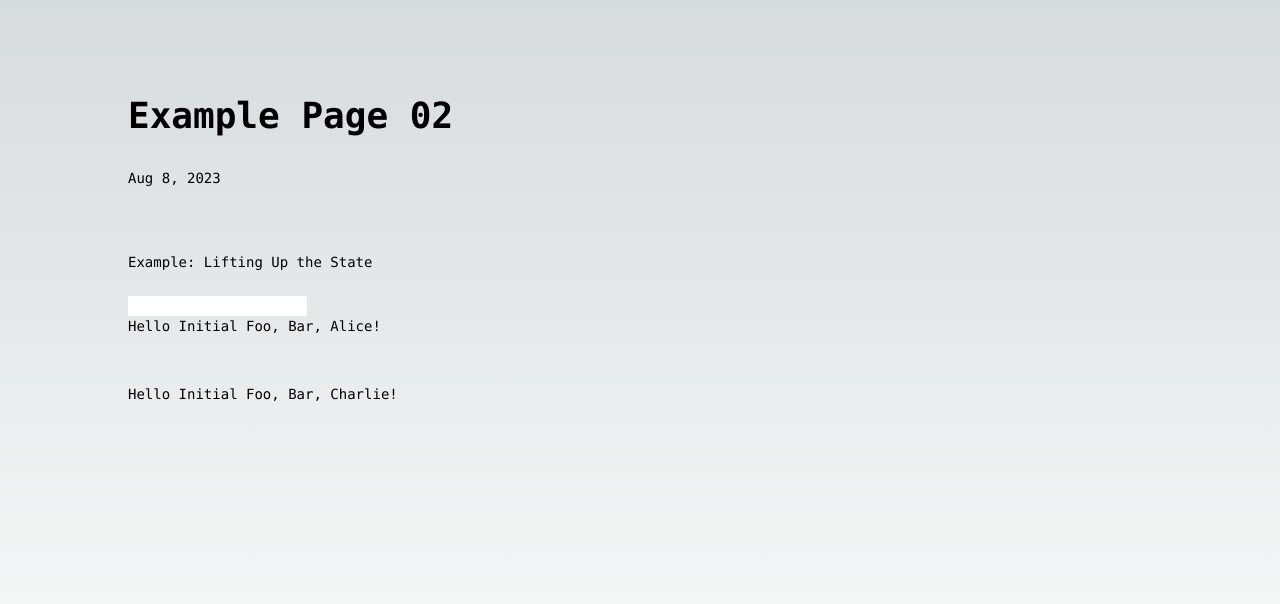
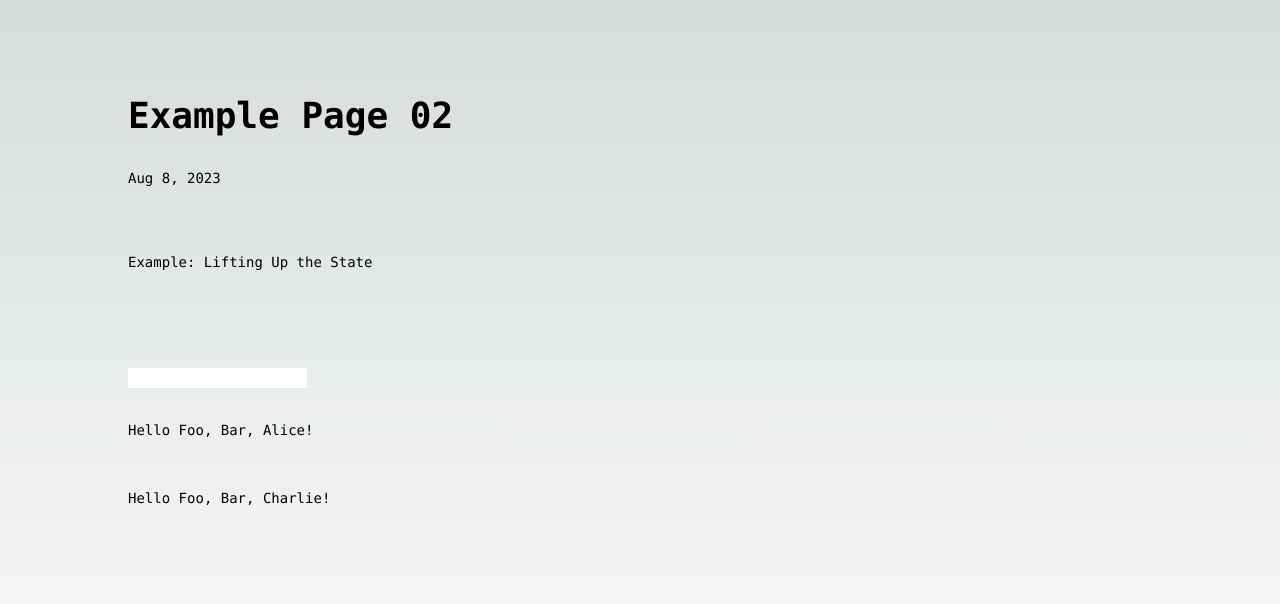
Before and after one commit to destacks/react-examples, a Next.js app: page /example-page-02 in a window 1280 px wide. Shown: the top 604 px of the page. Built offline with nearby package versions, Linux system fonts and the light colour scheme.

Commit message:
Finalize the lifting up the state example

```diff
--- a/pages/example-page-02.jsx
+++ b/pages/example-page-02.jsx
@@ -2,10 +2,12 @@ import React, { useState } from "react";
 import HeadingSection from "components/heading-section";
 import Layout from "components/layout";
 
-function HelloA({ foo, bar, name }) {
+function Input({ foo, bar, name, onInputChange }) {
+  const handleChange = (event) => onInputChange(event.target.value);
+
   return (
     <div style={{ padding: "24px 0" }}>
-      <input type="text" onChange={(e) => setFoo(e.target.value)} />
+      <input type="text" className="my-8" onChange={handleChange} />
       <div>
         Hello {foo}, {bar}, {name}!
       </div>
@@ -13,7 +15,7 @@ function HelloA({ foo, bar, name }) {
   );
 }
 
-function HelloB({ foo, bar, name }) {
+function Display({ foo, bar, name }) {
   return (
     <div style={{ padding: "24px 0" }}>
       <div>
@@ -24,16 +26,16 @@ function HelloB({ foo, bar, name }) {
 }
 
 export default function ExamplePage02() {
-  const [foo, setFoo] = useState("Initial Foo");
-
+  const [foo, setFoo] = useState("Foo");
   return (
     <Layout>
       <main>
         <HeadingSection title="Example Page 02" date="Aug 8, 2023" />
         <section>
           <h2>Example: Lifting Up the State</h2>
-          <HelloA foo={foo} bar="Bar" name="Alice" />
-          <HelloB foo={foo} bar="Bar" name="Charlie" />
+          <br /> <br />
+          <Input foo={foo} bar="Bar" name="Alice" onInputChange={setFoo} />
+          <Display foo={foo} bar="Bar" name="Charlie" />
         </section>
       </main>
     </Layout>
```
